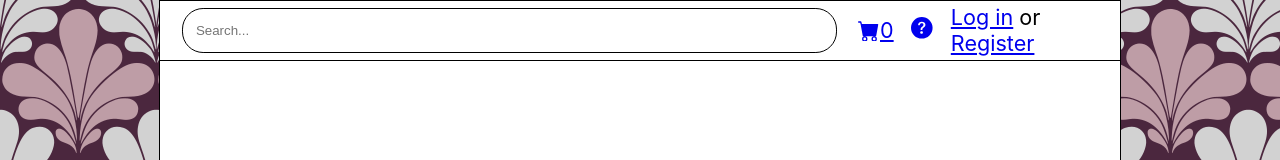
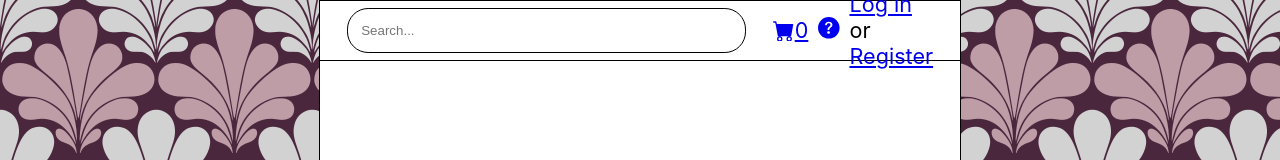
Before and after one commit to DanielRStevens/GIK2PG-Projekt, a React (Create React App) app in the folder frontend/: page / in a window 1280 px wide. Shown: the top 160 px of the page. Built offline with nearby package versions, Linux system fonts and the light colour scheme; no server answers.

Commit message:
Reduced width of central column.

```diff
--- a/frontend/src/App.css
+++ b/frontend/src/App.css
@@ -3,7 +3,7 @@
   flex-direction: row;
   align-content: center;
   background-color: white;
-  width: 75vw;
+  width: 50vw;
   min-height: 90vh;
   border: 1px solid black;
   justify-content: center;
--- a/frontend/src/AppHeader.css
+++ b/frontend/src/AppHeader.css
@@ -1,6 +1,6 @@
 .App-header {
     background-color: white;
-    width: 75vw;
+    width: 50vw;
     max-height: 6ex;
     display: flex;
     flex-direction: row;
@@ -23,7 +23,7 @@
 }
 .Searchbar * {
   height:6ex;
-  min-width: 50vw;
+  min-width: 30vw;
 }
 .Searchbar-input {
   border-radius: 3ex;
--- a/frontend/src/AppProductList.css
+++ b/frontend/src/AppProductList.css
@@ -32,7 +32,7 @@
 .App-logo {
     min-width:200px;
     width:12vw;
-    height: 12vw;
+    height: 24vh;
     margin-right: 2ex;
     display:block;
   }
```
